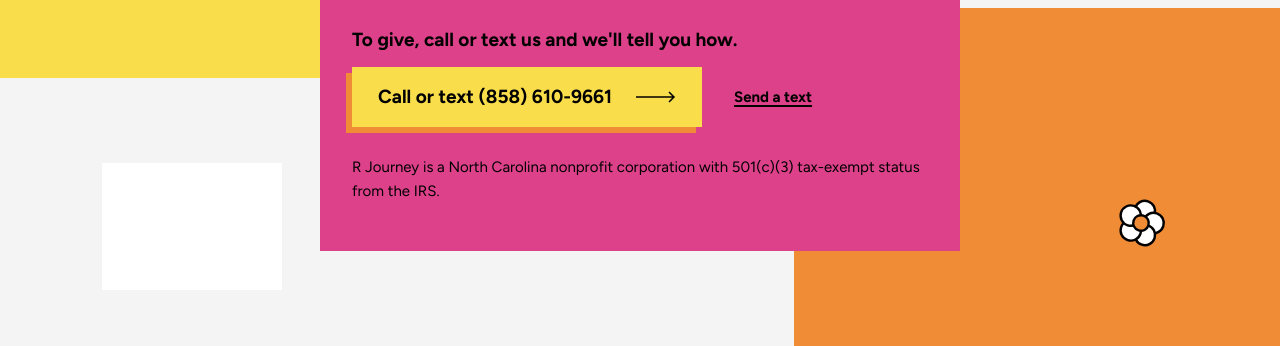
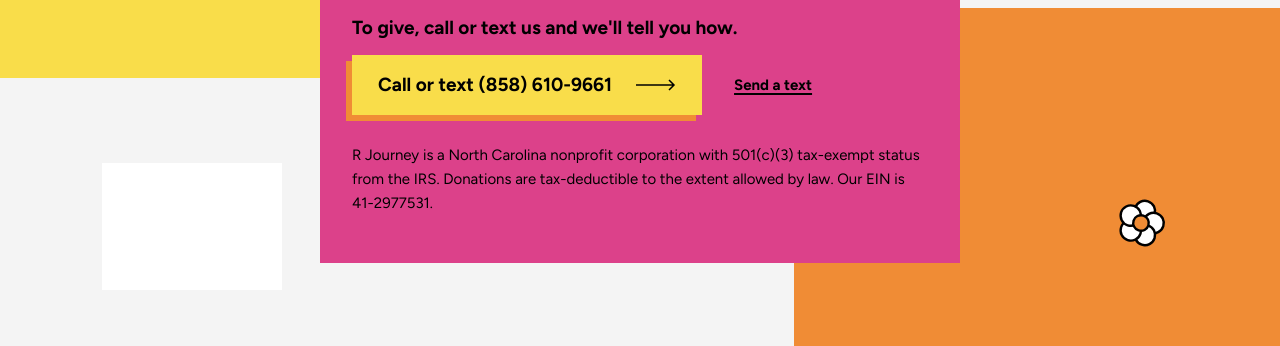
Before and after one commit to paneer28/rjourney, an Astro site: page /donate in a window 1280 px wide. Shown: the part 454-800 px from the top of the page. Built offline with nearby package versions, Linux system fonts and the light colour scheme; Astro itself is replaced by a stand-in of ours; a script that the page names is missing.

Commit message:
Add tax-deductible note and EIN to the Donate page (#10)
Co-authored-by: Eswar Praneeth Pendeyala <paneer@Eswars-MacBook-Pro.local>
Co-authored-by: Claude Opus 5.5 <noreply@anthropic.com>

```diff
--- a/src/data/site.ts
+++ b/src/data/site.ts
@@ -54,6 +54,9 @@ export const site = {
   // opens this URL in a new tab.
   donateUrl: '',
 
+  // IRS employer identification number, shown on the Donate page.
+  ein: '41-2977531',
+
   // Use this exact wording wherever legal status is mentioned.
   statusLine:
     'R Journey is a North Carolina nonprofit corporation with 501(c)(3) tax-exempt status from the IRS.',
--- a/src/pages/donate.astro
+++ b/src/pages/donate.astro
@@ -47,7 +47,9 @@ import { site } from '../data/site';
             </div>
           )
         }
-        <p class="small give__status">{site.statusLine}</p>
+        <p class="small give__status">
+          {site.statusLine} Donations are tax-deductible to the extent allowed by law. Our EIN is {site.ein}.
+        </p>
       </div>
     </div>
   </section>
```
